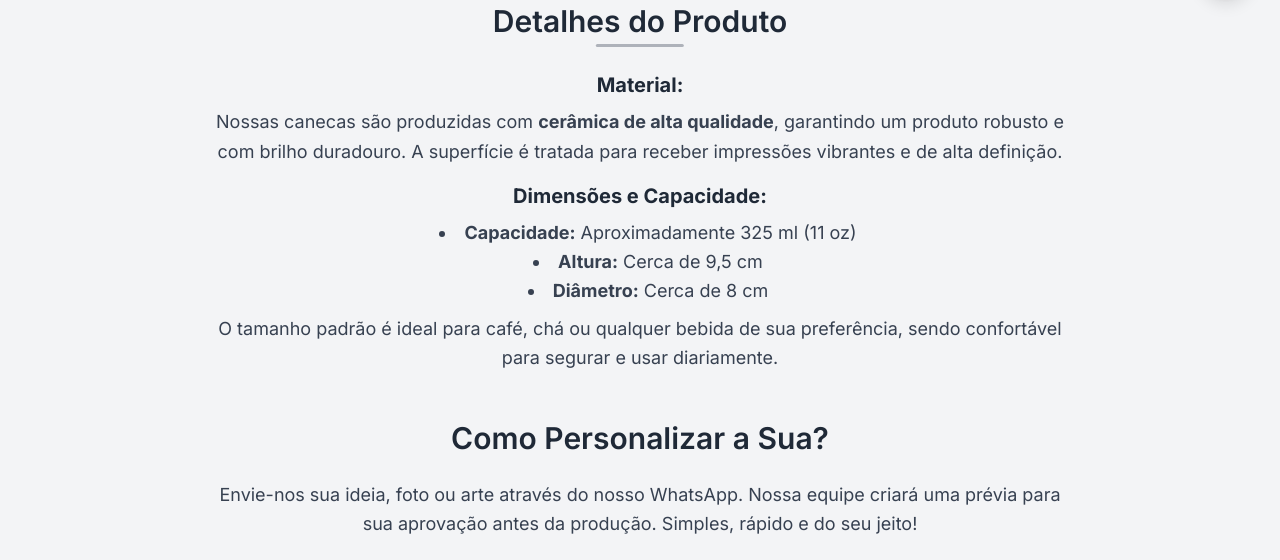
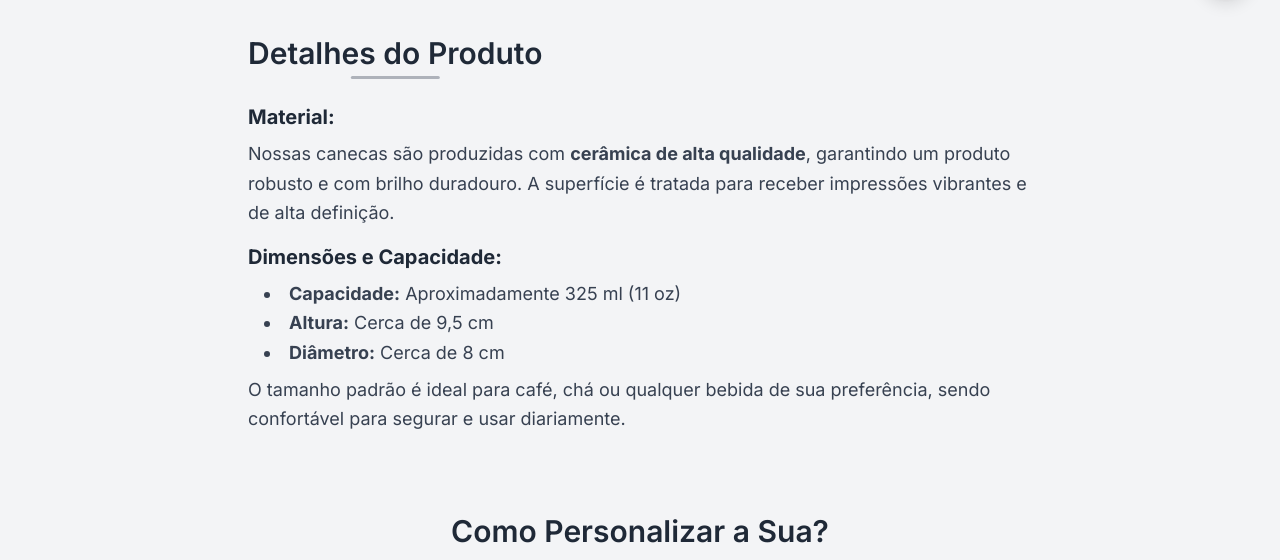
Before and after one commit to EzequielPaiva96/idealize, a plain HTML site: page Produtos/canecas.html in a window 1280 px wide. Shown: the part 778-1338 px from the top of the page. Drawn offline with nearby package versions, Linux system fonts and the light colour scheme.

Commit message:
Atualização

```diff
--- a/Produtos/canecas.html
+++ b/Produtos/canecas.html
@@ -45,7 +45,7 @@
             </section>
 
             <!-- New Section: Product Details/Description (without card styling) -->
-            <section class="mt-12 text-center">
+            <section class="mt-12 p-8">
                 <h2 class="text-3xl font-semibold text-center text-gray-800 mb-6 section-title mx-auto">Detalhes do Produto</h2>
                 <div class="text-gray-700 text-lg leading-relaxed space-y-4">
                     <div>
```
